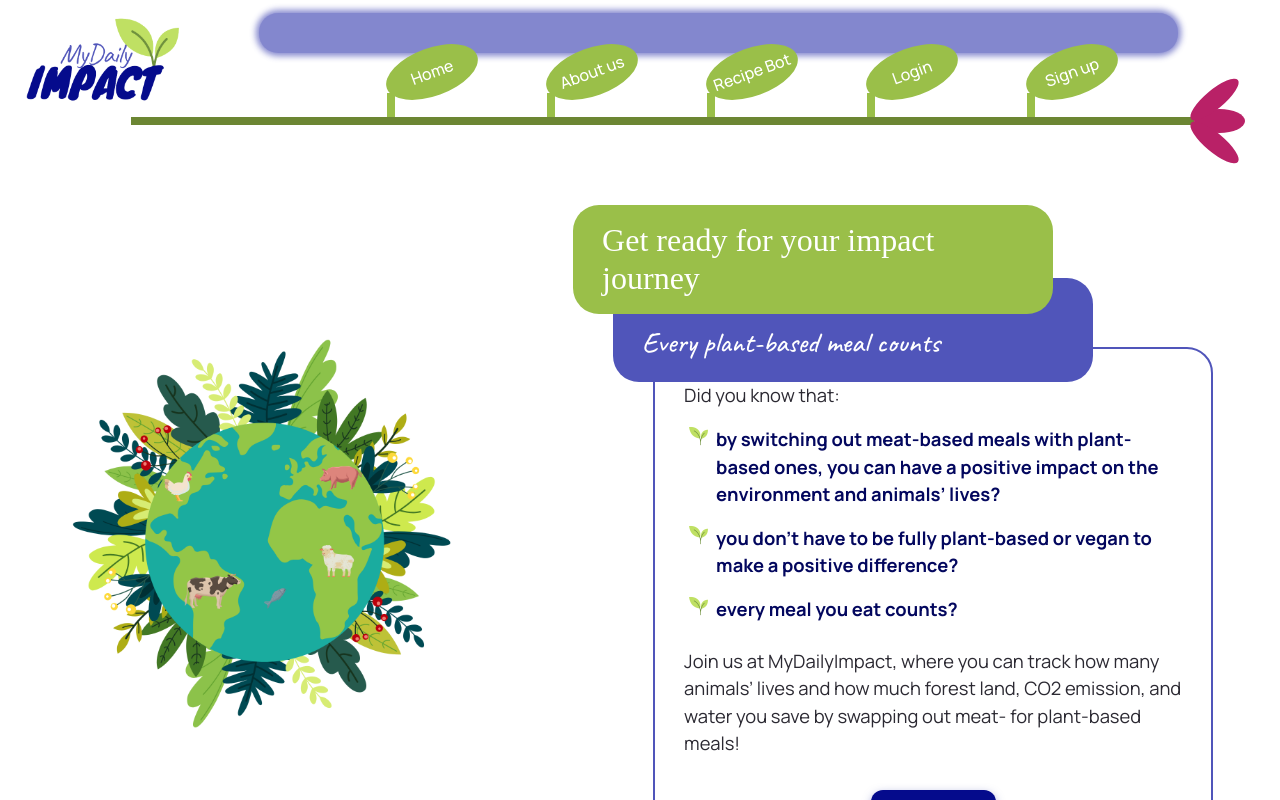
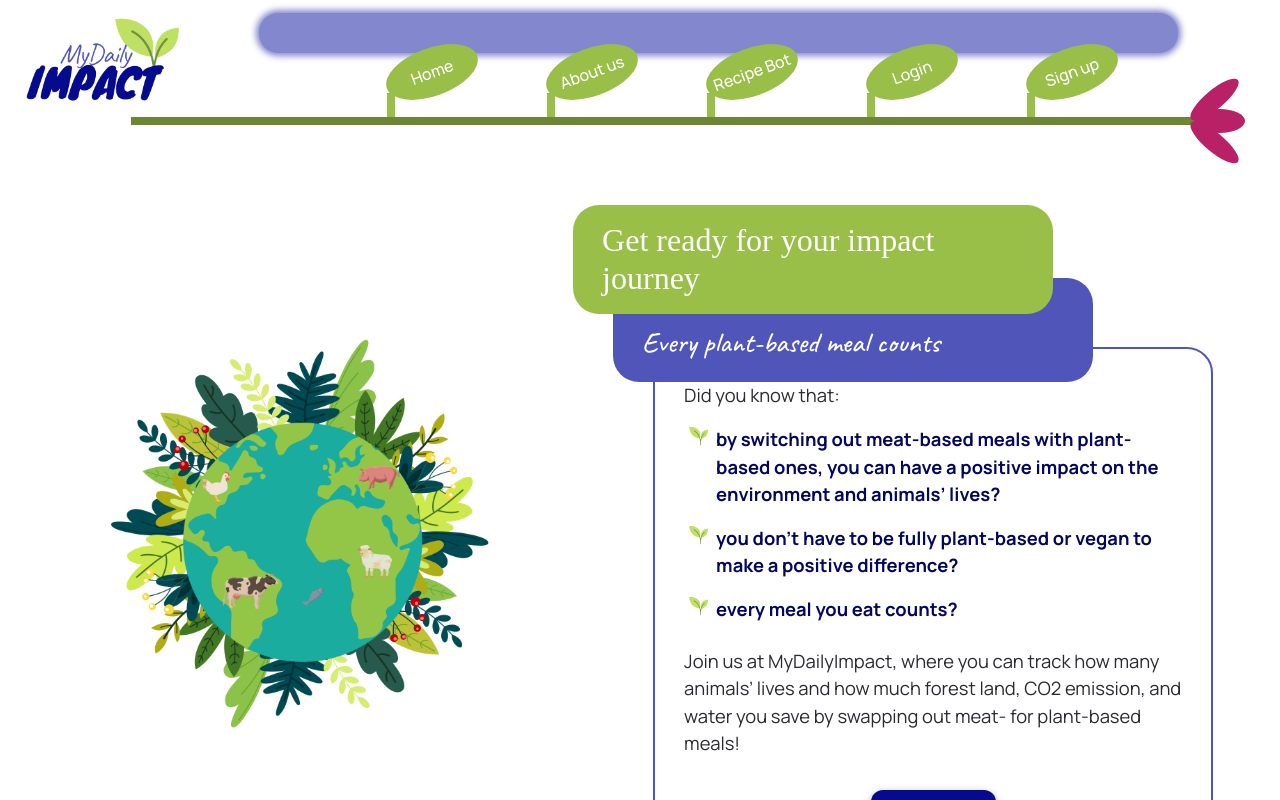
Before and after one commit to TechLabs-Remote-Bootcamp/WS24-MyDailyImpact, a React (Vite) app in the folder mdi-react/: page / in a window 1280 px wide. Shown: the top 800 px of the page. Built offline with nearby package versions, Linux system fonts and the light colour scheme; a web font is replaced by a local one.

Commit message:
fix: center image in left box

```diff
--- a/mdi-react/src/components/core/LC/LC_bigImage.jsx
+++ b/mdi-react/src/components/core/LC/LC_bigImage.jsx
@@ -3,14 +3,14 @@ import styles from "./LC_bigImage.module.scss";
 
 function LC_bigImage({ props }) {
   return (
-    <>
+    <div className={styles.imageContainer}>
       <img
         id={styles["treeWorld"]}
         className={styles["image-box"]}
         src={treeworld_big}
         alt="A painted earth with many different trees along its circumfence line"
       />
-    </>
+    </div>
   );
 }
 
--- a/mdi-react/src/components/core/LC/LC_bigImage.module.scss
+++ b/mdi-react/src/components/core/LC/LC_bigImage.module.scss
@@ -1,3 +1,8 @@
+.imageContainer {
+  display: flex;
+  justify-content: center;
+}
+
 .image-box {
   max-width: 85%;
   max-height: calc(100vh - 8rem);
```
